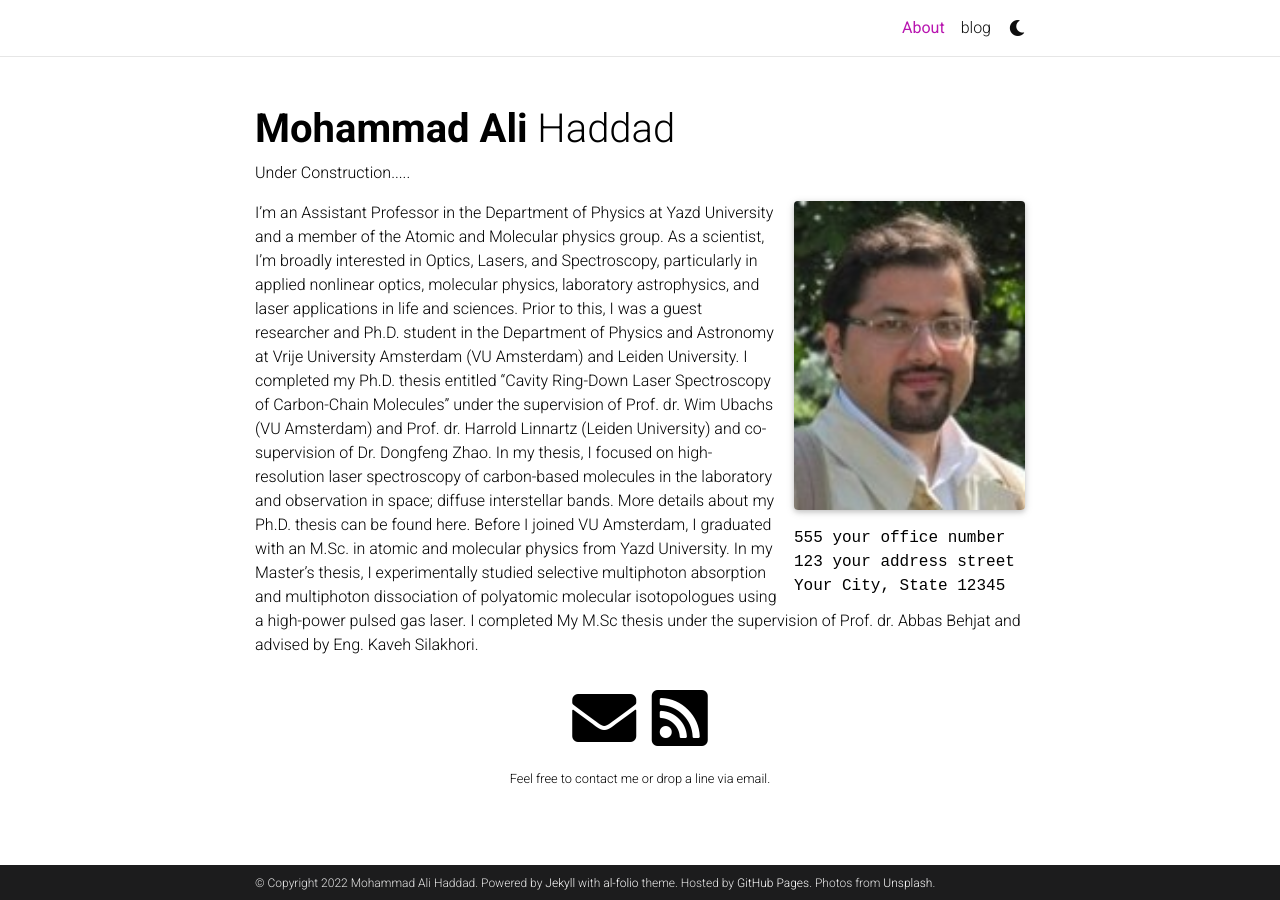
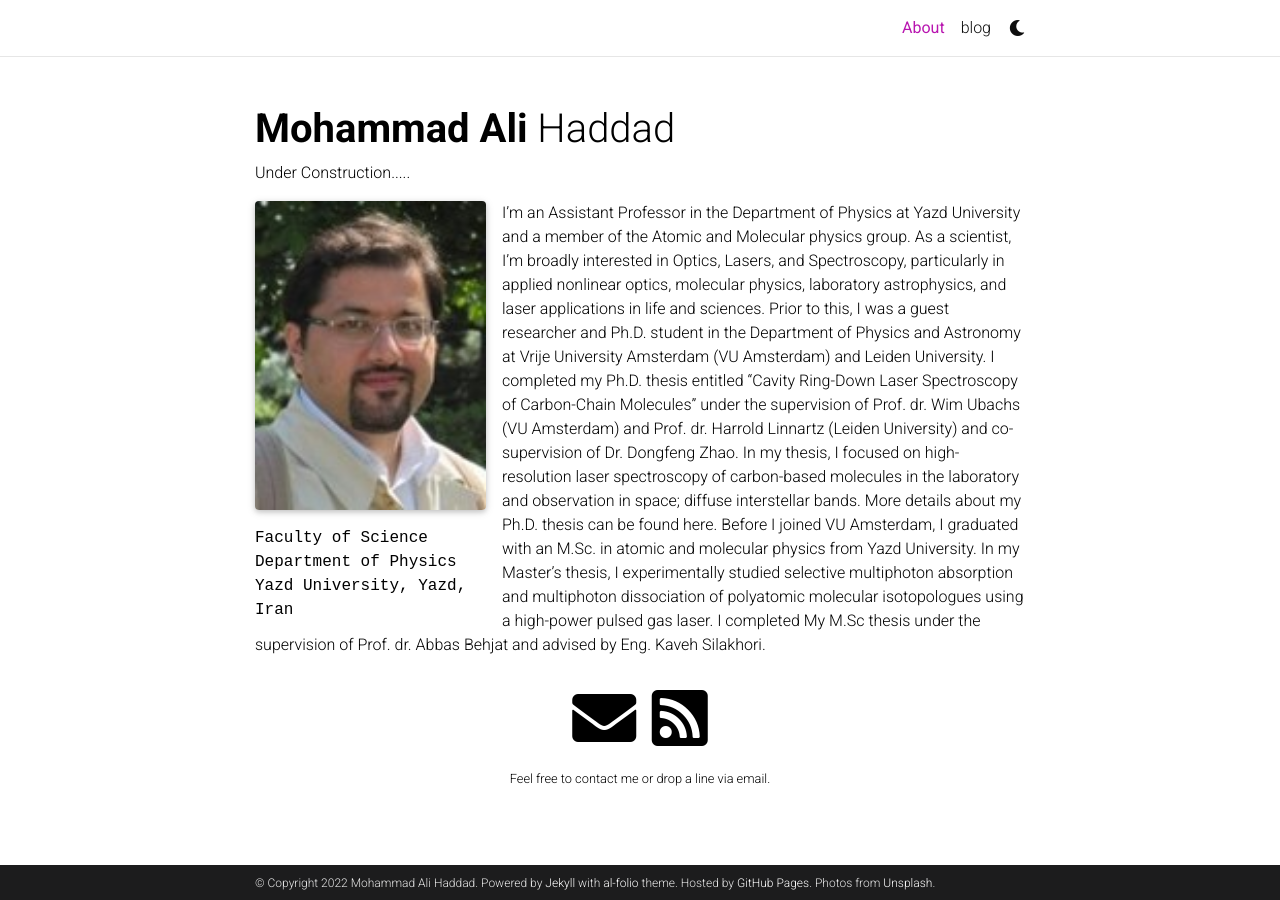
Before and after one commit to ma-haddad/ma-haddad.github.io, a Jekyll site: the page built from _pages/about.md, in a window 1280 px wide. Built offline with Jekyll 4.4.1, drawn with Linux system fonts in a browser that asks for light colours; full-size pictures stand in for the smaller copies a plugin makes; comment, search, counter and statistics services are not loaded; a style sheet for code colours, icons or effects is not loaded.

Commit message:
Update about.md

```diff
--- a/_pages/about.md
+++ b/_pages/about.md
@@ -5,13 +5,13 @@ permalink: /
 subtitle: Under Construction.....
 
 profile:
-  align: center
+  align: left
   image: prof_pic.jpg
   image_circular: false # crops the image to make it circular
   address: >
-    <p>555 your office number</p>
-    <p>123 your address street</p>
-    <p>Your City, State 12345</p>
+    <p>Faculty of Science</p>
+    <p>Department of Physics</p>
+    <p>Yazd University, Yazd, Iran</p>
 
 news: false  # includes a list of news items
 selected_papers: false # includes a list of papers marked as "selected={true}"
```
